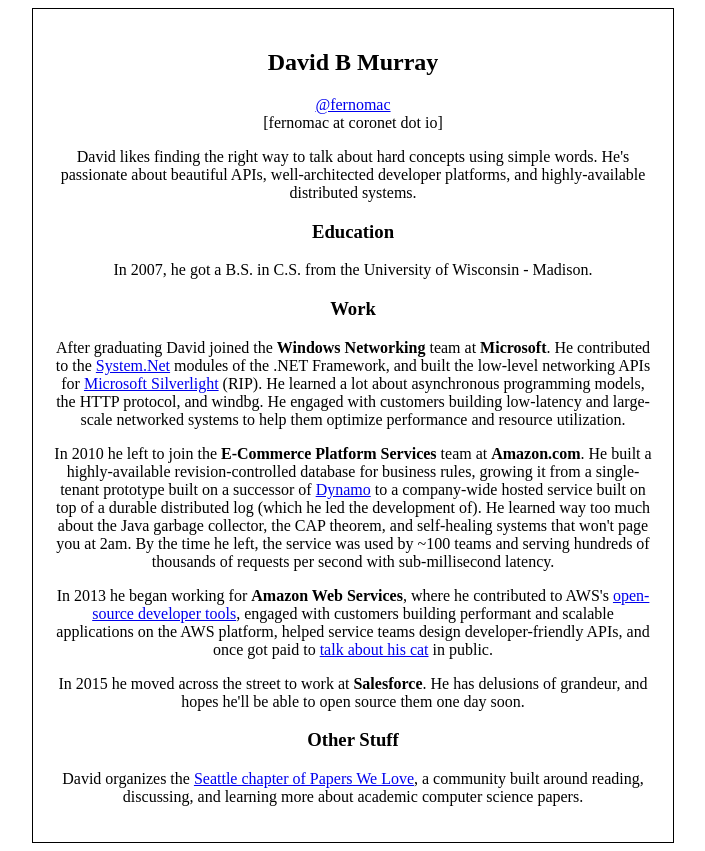
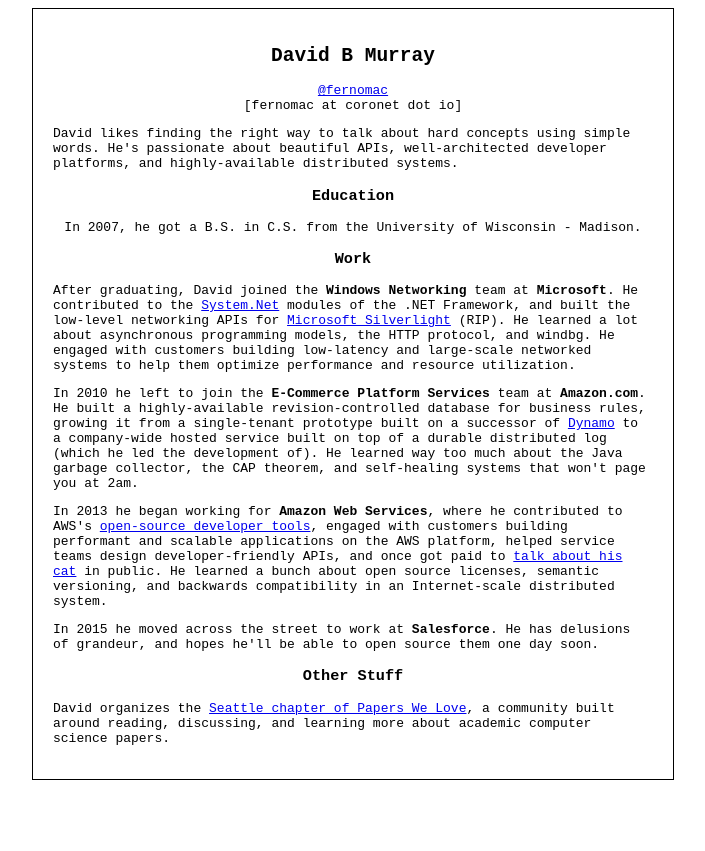
Before and after one commit to coronet/coronet.github.io, a plain HTML site: page resume.html in a window 1280 px wide. Shown: the whole page, without its empty margins (287-992 px from the left). After the commit the page ends 800 px from the top, so only its background shows below. Drawn offline with Linux system fonts and the light colour scheme.

Commit message:
Monospace: what could possibly go wrong?

```diff
--- a/resume.html
+++ b/resume.html
@@ -3,13 +3,13 @@
     <title>A Wild RESUME Appears</title>
   </head>
   <body style="">
-<div style="width: 600px; text-align: center; margin-left: auto; margin-right: auto; border: solid 1px; padding: 20px;">
+<div style="width: 600px; text-align: center; margin-left: auto; margin-right: auto; border: solid 1px; padding: 20px; font-family: monospace;">
 
 <h2>David B Murray</h2>
 <a href="https://twitter.com/fernomac">@fernomac</a><br/>
 [fernomac at coronet dot io]
 
-<p>
+<p style="text-align: left;">
 David likes finding the right way to talk about hard concepts using simple words. He's
 passionate about beautiful APIs, well-architected developer platforms, and highly-available
 distributed systems.
@@ -20,8 +20,8 @@ In 2007, he got a B.S. in C.S. from the University of Wisconsin - Madison.<br/>
 
 <h3>Work</h3>
 
-<p>
-After graduating David joined the <b>Windows Networking</b> team at <b>Microsoft</b>. He contributed
+<p style="text-align: left;">
+After graduating, David joined the <b>Windows Networking</b> team at <b>Microsoft</b>. He contributed
 to the <a href="https://github.com/Microsoft/referencesource/tree/master/System/net/System">
 System.Net</a> modules of the .NET Framework, and built the low-level
 networking APIs for <a href="https://msdn.microsoft.com/en-us/library/cc645029(v=vs.95).aspx">
@@ -31,7 +31,7 @@ building low-latency and large-scale networked systems to help them optimize
 performance and resource utilization.
 </p>
 
-<p>
+<p style="text-align: left;">
 In 2010 he left to join the <b>E-Commerce Platform Services</b> team
 at <b>Amazon.com</b>. He built a highly-available revision-controlled
 database for business rules, growing it from a single-tenant prototype built
@@ -39,27 +39,27 @@ on a successor of <a href="http://www.allthingsdistributed.com/files/amazon-dyna
 Dynamo</a> to a company-wide hosted service built on top of a durable
 distributed log (which he led the development of). He learned way too much about
 the Java garbage collector, the CAP theorem, and self-healing systems that won't
-page you at 2am. By the time he left, the service was used by ~100 teams and serving
-hundreds of thousands of requests per second with sub-millisecond latency.
+page you at 2am.
 </p>
 
-<p>
+<p style="text-align: left;">
 In 2013 he began working for <b>Amazon Web Services</b>, where he contributed
 to AWS's <a href="https://github.com/aws">open-source developer tools</a>,
 engaged with customers building performant and scalable applications on the
 AWS platform, helped service teams design developer-friendly APIs, and once
 got paid to <a href="https://www.youtube.com/watch?v=vQVYU_zws1k">talk about his cat</a>
-in public.
+in public. He learned a bunch about open source licenses, semantic versioning,
+and backwards compatibility in an Internet-scale distributed system.
 </p>
 
-<p>
+<p style="text-align: left;">
 In 2015 he moved across the street to work at <b>Salesforce</b>. He has delusions of
 grandeur, and hopes he'll be able to open source them one day soon.
 </p>
 
 <h3>Other Stuff</h3>
 
-<p>
+<p style="text-align: left;">
 David organizes the <a href="http://www.meetup.com/Papers-We-Love-Seattle/">Seattle
 chapter of Papers We Love</a>, a community built around reading, discussing, and
 learning more about academic computer science papers.
```
Also changed, not shown: index.html (+17 -2 lines).
